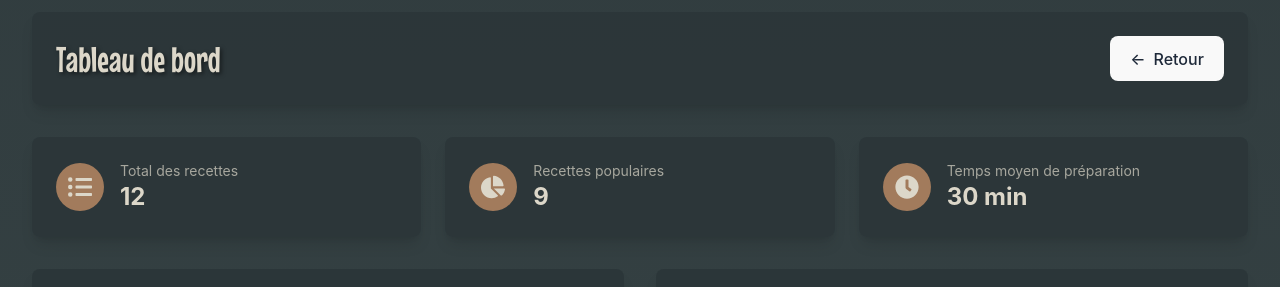
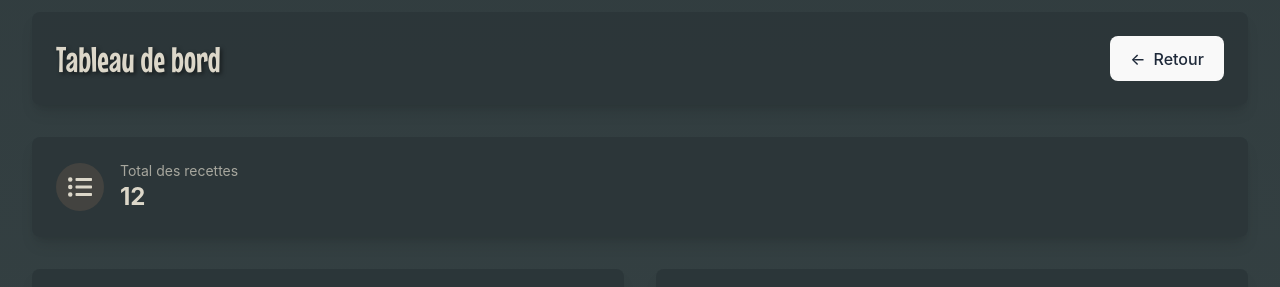
Before and after one commit to Eloura74/Lets-s_Cook_Recipes, a React (Vite) app: page /dashboard in a window 1280 px wide. Shown: the part 960-1247 px from the top of the page. Built offline with nearby package versions, Linux system fonts and the light colour scheme.

Commit message:
suppr affichage dash inutile

```diff
--- a/src/data/recettes.json
+++ b/src/data/recettes.json
@@ -10,16 +10,14 @@
       "explicabo et fugit",
       "molestiae ut repudiandae",
       "quisquam recusandae nemo",
-      "deleniti commodi eos",
-      ""
+      "deleniti commodi eos"
     ],
     "instructions": [
       "pariatur accusamus iure",
       "rerum eum quia",
       "aut atque nihil",
       "exercitationem fugiat reiciendis",
-      "nostrum rem sit",
-      ""
+      "nostrum rem sit"
     ],
     "imageUrl": "https://i.imgur.com/mOE7QMP.png",
     "date": "2025-02-02",
@@ -40,16 +38,14 @@
       "rerum voluptatum dolorem",
       "repellat veniam quia",
       "non aspernatur neque",
-      "ut fugit repellendus",
-      ""
+      "ut fugit repellendus"
     ],
     "instructions": [
       "et sed iste",
       "nisi commodi non",
       "et rerum aut",
       "ut hic atque",
-      "laborum suscipit sed",
-      ""
+      "laborum suscipit sed"
     ],
     "imageUrl": "https://i.imgur.com/NWcAneH.png",
     "date": "2026-02-22",
@@ -70,16 +66,14 @@
       "ea delectus error",
       "consequatur qui rerum",
       "pariatur nemo soluta",
-      "delectus temporibus est",
-      ""
+      "delectus temporibus est"
     ],
     "instructions": [
       "beatae tempora repellat",
       "aut at molestiae",
       "consectetur cum ea",
       "consectetur omnis omnis",
-      "itaque blanditiis enim",
-      ""
+      "itaque blanditiis enim"
     ],
     "imageUrl": "https://i.imgur.com/TcMNnAg.png",
     "date": "2024-11-22",
@@ -100,16 +94,14 @@
       "optio ut voluptas",
       "mollitia aut doloremque",
       "voluptate culpa qui",
-      "et enim cum",
-      ""
+      "et enim cum"
     ],
     "instructions": [
       "sit laboriosam ipsum",
       "quia est tempora",
       "sit voluptatibus dicta",
       "eveniet est excepturi",
-      "omnis assumenda cupiditate",
-      ""
+      "omnis assumenda cupiditate"
     ],
     "imageUrl": "https://i.imgur.com/nVngTYO.png",
     "date": "2021-02-22",
@@ -130,16 +122,14 @@
       "corrupti et ducimus",
       "quasi est dolorum",
       "error perferendis ea",
-      "nisi dolorem velit",
-      ""
+      "nisi dolorem velit"
     ],
     "instructions": [
       "nostrum ut omnis",
       "laudantium animi deserunt",
       "ab ut consectetur",
       "quisquam ab laudantium",
-      "incidunt qui laudantium",
-      ""
+      "incidunt qui laudantium"
     ],
     "imageUrl": "https://i.imgur.com/wsBUgIS.png",
     "date": "2025-02-22",
@@ -160,16 +150,14 @@
       "sed et porro",
       "vero porro maxime",
       "reprehenderit optio optio",
-      "et vel eaque",
-      ""
+      "et vel eaque"
     ],
     "instructions": [
       "dolor mollitia quasi",
       "unde debitis est",
       "nesciunt mollitia officiis",
       "nisi perferendis ea",
-      "omnis quibusdam aut",
-      ""
+      "omnis quibusdam aut"
     ],
     "imageUrl": "https://i.imgur.com/KP8ytNg.png",
     "date": "2024-02-28",
@@ -190,16 +178,14 @@
       "velit distinctio ipsum",
       "cum totam iusto",
       "exercitationem est rerum",
-      "iusto aspernatur porro",
-      ""
+      "iusto aspernatur porro"
     ],
     "instructions": [
       "nobis est qui",
       "totam quo error",
       "consequatur expedita tempora",
       "nostrum aliquid et",
-      "minus qui aut",
-      ""
+      "minus qui aut"
     ],
     "imageUrl": "https://i.imgur.com/tpEhz1w.png",
     "date": "2024-12-22",
@@ -220,16 +206,14 @@
       "autem odit est",
       "nemo aut iusto",
       "reprehenderit molestias et",
-      "et et nulla",
-      ""
+      "et et nulla"
     ],
     "instructions": [
       "in et aspernatur",
       "autem dolores at",
       "esse eius aliquid",
       "recusandae ea earum",
-      "assumenda est sed",
-      ""
+      "assumenda est sed"
     ],
     "imageUrl": "https://i.imgur.com/YAKPFDc.png",
     "date": "2024-07-22",
@@ -250,16 +234,14 @@
       "aperiam odit natus",
       "sit provident tempore",
       "aliquam eos qui",
-      "aut mollitia repellendus",
-      ""
+      "aut mollitia repellendus"
     ],
     "instructions": [
       "sed ut et",
       "exercitationem harum aliquid",
       "eos hic iste",
       "suscipit in voluptatum",
-      "adipisci eum repellat",
-      ""
+      "adipisci eum repellat"
     ],
     "imageUrl": "https://i.imgur.com/syIMy8s.png",
     "date": "2023-02-22",
@@ -280,16 +262,14 @@
       "ut dolorem sunt",
       "et perferendis et",
       "maxime alias quos",
-      "corporis officia hic",
-      ""
+      "corporis officia hic"
     ],
     "instructions": [
       "odio consequatur a",
       "omnis molestiae et",
       "incidunt dignissimos temporibus",
       "quibusdam non error",
-      "iure illo voluptate",
-      ""
+      "iure illo voluptate"
     ],
     "imageUrl": "https://i.imgur.com/glqVGyG.png",
     "date": "2024-05-22",
@@ -310,16 +290,14 @@
       "possimus voluptatem et",
       "laborum aut quas",
       "minus iusto et",
-      "et illo necessitatibus",
-      ""
+      "et illo necessitatibus"
     ],
     "instructions": [
       "amet fugiat possimus",
       "nostrum qui neque",
       "nostrum veniam eaque",
       "quia maxime repellendus",
-      "laborum cumque id",
-      ""
+      "laborum cumque id"
     ],
     "imageUrl": "https://i.imgur.com/UDX4Uyq.png",
     "date": "2024-02-02",
@@ -340,16 +318,14 @@
       "non nulla dignissimos",
       "tempore neque et",
       "non illum nemo",
-      "est autem unde",
-      ""
+      "est autem unde"
     ],
     "instructions": [
       "aut non debitis",
       "ad rem officia",
       "porro ut aut",
       "modi molestiae odio",
-      "omnis enim dolorem",
-      ""
+      "omnis enim dolorem"
     ],
     "imageUrl": "https://i.imgur.com/VQtmMIe.png",
     "date": "2024-02-12",
--- a/src/pages/DashboardPage.jsx
+++ b/src/pages/DashboardPage.jsx
@@ -29,15 +29,6 @@ const DashboardPage = () => {
   // Calculer les statistiques basées sur les recettes du contexte
   const stats = {
     totalRecettes: recipes.length,
-    recettesPopulaires: recipes.filter(r => r.difficulty <= 3 || r.difficulte <= 3).length,
-    tempsPreparationMoyen: recipes.length
-      ? Math.round(
-          recipes.reduce(
-            (acc, r) => acc + parseInt(r.prepTime || r.tempsPreparation || 0),
-            0
-          ) / recipes.length
-        )
-      : 0,
   }
 
   // Fonction pour ajouter un ingrédient
@@ -128,40 +119,16 @@ const DashboardPage = () => {
         <BackButton />
       </header>
 
-      {/* Section Statistiques */}
-      <section className="grid grid-cols-1 md:grid-cols-3 gap-6">
+      {/* Statistiques */}
+      <section className="grid grid-cols-1 gap-6 mb-8">
         <div className="bg-[#2C3639]/95 p-6 rounded-lg shadow-lg flex items-center gap-4">
-          <div className="p-3 bg-[#A27B5C] rounded-full">
+          <div className="p-3 bg-[#A27B5C]/20 rounded-full">
             <FaListUl className="w-6 h-6 text-[#DCD7C9]" />
           </div>
           <div>
             <p className="text-[#DCD7C9]/70 text-sm">Total des recettes</p>
             <p className="text-2xl font-bold text-[#DCD7C9]">
               {stats.totalRecettes}
-            </p>
-          </div>
-        </div>
-        <div className="bg-[#2C3639]/95 p-6 rounded-lg shadow-lg flex items-center gap-4">
-          <div className="p-3 bg-[#A27B5C] rounded-full">
-            <FaChartPie className="w-6 h-6 text-[#DCD7C9]" />
-          </div>
-          <div>
-            <p className="text-[#DCD7C9]/70 text-sm">Recettes populaires</p>
-            <p className="text-2xl font-bold text-[#DCD7C9]">
-              {stats.recettesPopulaires}
-            </p>
-          </div>
-        </div>
-        <div className="bg-[#2C3639]/95 p-6 rounded-lg shadow-lg flex items-center gap-4">
-          <div className="p-3 bg-[#A27B5C] rounded-full">
-            <FaClock className="w-6 h-6 text-[#DCD7C9]" />
-          </div>
-          <div>
-            <p className="text-[#DCD7C9]/70 text-sm">
-              Temps moyen de préparation
-            </p>
-            <p className="text-2xl font-bold text-[#DCD7C9]">
-              {stats.tempsPreparationMoyen} min
             </p>
           </div>
         </div>
```
